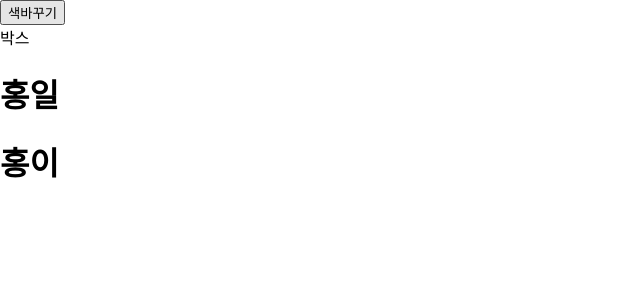
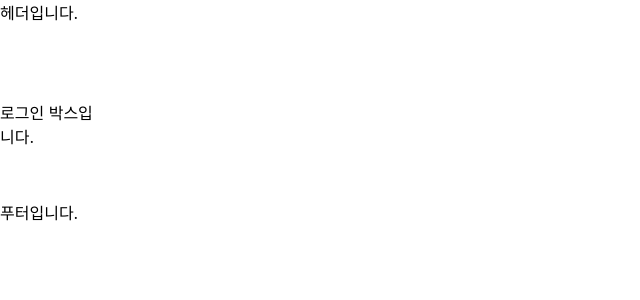
Before and after one commit to origuri/my-app, a React (Create React App) app: page / in a window 1280 px wide. Shown: the top 300 px of the page, without its empty margins (0-640 px from the left). Built offline with nearby package versions, Linux system fonts and the light colour scheme.

Commit message:
2023.7.30 - styled-components 사용법, 컴포넌트로 페이지 만드는 원리

```diff
--- a/package.json
+++ b/package.json
@@ -9,6 +9,8 @@
     "react": "^18.2.0",
     "react-dom": "^18.2.0",
     "react-scripts": "5.0.1",
+    "styled-component": "^2.8.0",
+    "styled-components": "^6.0.5",
     "web-vitals": "^2.1.4"
   },
   "scripts": {
--- a/src/App.js
+++ b/src/App.js
@@ -3,6 +3,8 @@ import './App.css';
 import { createRef, useEffect, useMemo, useRef, useState } from 'react'; // { }가 있다는 건 defalut export가 아니라는 것.
 import Sub from './Sub';
 import { cleanup } from '@testing-library/react';
+import styled from 'styled-components';
+import LoginPage from './pages/LoginPage';
 
 /*
  * 1. return 시에 하나의 dom만 리턴할 수 있다.
@@ -16,40 +18,24 @@ import { cleanup } from '@testing-library/react';
  *      - 라이브러리를 사용하는 방법(부트스트랩, compent-style 등)
  * */
 
-// useRef(디자인)
-// dom을 변경할 때 사용한다.
+/*
+ *  styled-components
+ *  js 문법을 사용해서 동적으로 css를 추가할 수 있음.
+ *  css는 app 함수 바깥에 선언해야 재실행 되지 않음.
+ *  install 후에 작동이 안된다면 인텔리제이 껐다 키면 됨.
+ *  최대의 장점은 css와 js를 한 컴포넌트로 묶어 사용함으로써 유지보수의 장점이 있다.
+ * */
+
+const Title2 = styled.h1`
+  font-size: 1.5em;
+  text-align: center;
+  color: #bf4f74;
+`;
 
 function App() {
-  /*
-   * useRef는 current라는 key값을 가지고 있다.
-   * html 태그 안에 ref라는 속성으로 myRef를 주고
-   * current.style로 css 변경이 가능하다.
-   * */
-  const myRef = useRef(null);
-
-  const [list, setList] = useState([
-    { id: 1, name: '홍일' },
-    { id: 2, name: '홍이' },
-  ]);
-
-  const myRefs = Array.from({ length: list.length }).map(() => createRef());
-
   return (
     <div>
-      <button
-        onClick={() => {
-          myRefs[0].current.style.backgroundColor = 'red';
-          myRefs[1].current.style.backgroundColor = 'blue';
-        }}
-      >
-        색바꾸기
-      </button>
-      <div ref={myRef}>박스</div>
-      <div>
-        {list.map((l, index) => (
-          <h1 ref={myRefs[index]}>{l.name}</h1>
-        ))}
-      </div>
+      <LoginPage />
     </div>
   );
 }
--- /dev/null
+++ b/src/components/Footer.js
@@ -0,0 +1,18 @@
+import React from 'react';
+import styled from 'styled-components';
+
+const FooterBox = styled.div`
+  border: 1px;
+  width: 100px;
+  height: 100px;
+`;
+
+const Footer = () => {
+  return (
+    <div>
+      <FooterBox>푸터입니다.</FooterBox>
+    </div>
+  );
+};
+
+export default Footer;
--- /dev/null
+++ b/src/components/Header.js
@@ -0,0 +1,18 @@
+import React from 'react';
+import styled from 'styled-components';
+
+const HeaderBox = styled.div`
+  border: 1px;
+  width: 100px;
+  height: 100px;
+`;
+
+const Header = () => {
+  return (
+    <div>
+      <HeaderBox>헤더입니다.</HeaderBox>
+    </div>
+  );
+};
+
+export default Header;
--- /dev/null
+++ b/src/components/loginComponents/Login.js
@@ -0,0 +1,18 @@
+import React from 'react';
+import styled from 'styled-components';
+
+const LoginBox = styled.div`
+  border: 1px;
+  width: 100px;
+  height: 100px;
+`;
+
+const Login = () => {
+  return (
+    <div>
+      <LoginBox>로그인 박스입니다.</LoginBox>
+    </div>
+  );
+};
+
+export default Login;
--- /dev/null
+++ b/src/pages/LoginPage.js
@@ -0,0 +1,16 @@
+import React from 'react';
+import Header from '../components/Header';
+import Login from '../components/loginComponents/Login';
+import Footer from '../components/Footer';
+
+const LoginPage = () => {
+  return (
+    <div>
+      <Header />
+      <Login />
+      <Footer />
+    </div>
+  );
+};
+
+export default LoginPage;
```
Also changed, not shown: 1 other file (tests, documents, lock files or other folders).
